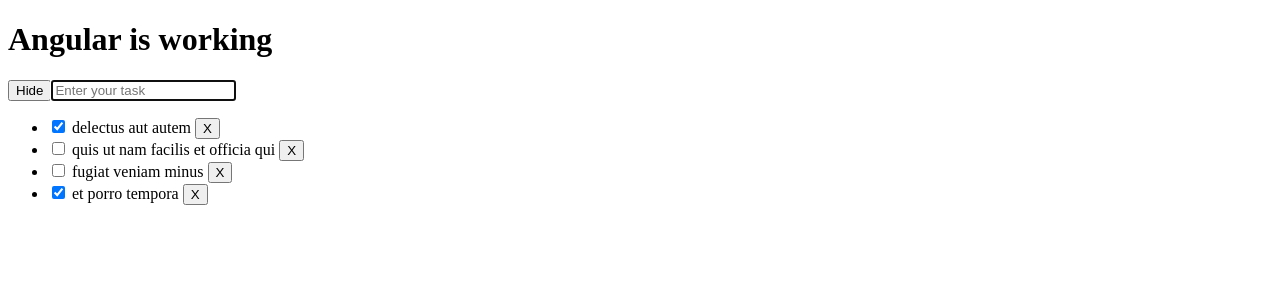
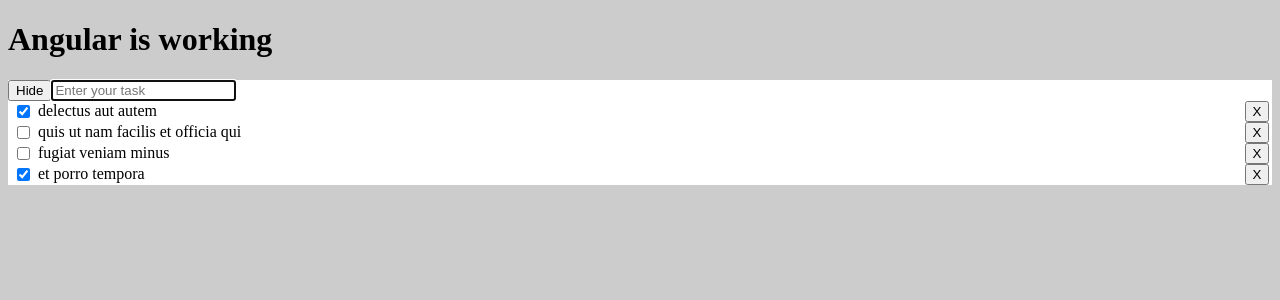
Before and after one commit to mtctxd/angular-todo-list, an Angular app: page / in a window 1280 px wide. Shown: the top 300 px of the page. Built offline with nearby package versions, Linux system fonts and the light colour scheme.

Commit message:
added styling

```diff
--- a/src/app/todo-list/todo-list-main/todo-list-main.component.html
+++ b/src/app/todo-list/todo-list-main/todo-list-main.component.html
@@ -1,18 +1,19 @@
-<div>
-  <ul>
-    <li *ngFor="let todo of todos">
+<div class="container">
+  <ul class="list">
+    <li *ngFor="let todo of todos" class="item">
       <input type="checkbox"
         name='{{ todo.id }}'
         id='{{ todo.id }}'
         [checked]='todo.completed'
         (change)="changeStatus(todo.id)"
+        class="checkbox"
       >
-      <span>
+      <span class="title">
         {{ todo.title }}
       </span>
       <button
         (click)="deleteTodo(todo.id)"
-      >X</button>
+      class="delete-button">X</button>
     </li>
   </ul>
 </div>
--- a/src/app/todo-list/todo-list-main/todo-list-main.component.scss
+++ b/src/app/todo-list/todo-list-main/todo-list-main.component.scss
@@ -0,0 +1,21 @@
+.container {}
+
+.list {
+  margin: 0;
+  padding: 0;
+}
+
+.item {
+  display: grid;
+  grid-template-columns: 30px 1fr 30px;
+  place-items: center;
+}
+
+.chackbox {}
+
+.title {
+  place-self: center start;
+}
+
+.delete-button {
+}
--- a/src/app/todo-list/todo-list.component.scss
+++ b/src/app/todo-list/todo-list.component.scss
@@ -0,0 +1,4 @@
+:host {
+  display: block;
+  background-color: white;
+}
--- a/src/styles.scss
+++ b/src/styles.scss
@@ -1 +1,5 @@
 /* You can add global styles to this file, and also import other style files */
+
+body {
+  background-color: #CCC;
+}
```
